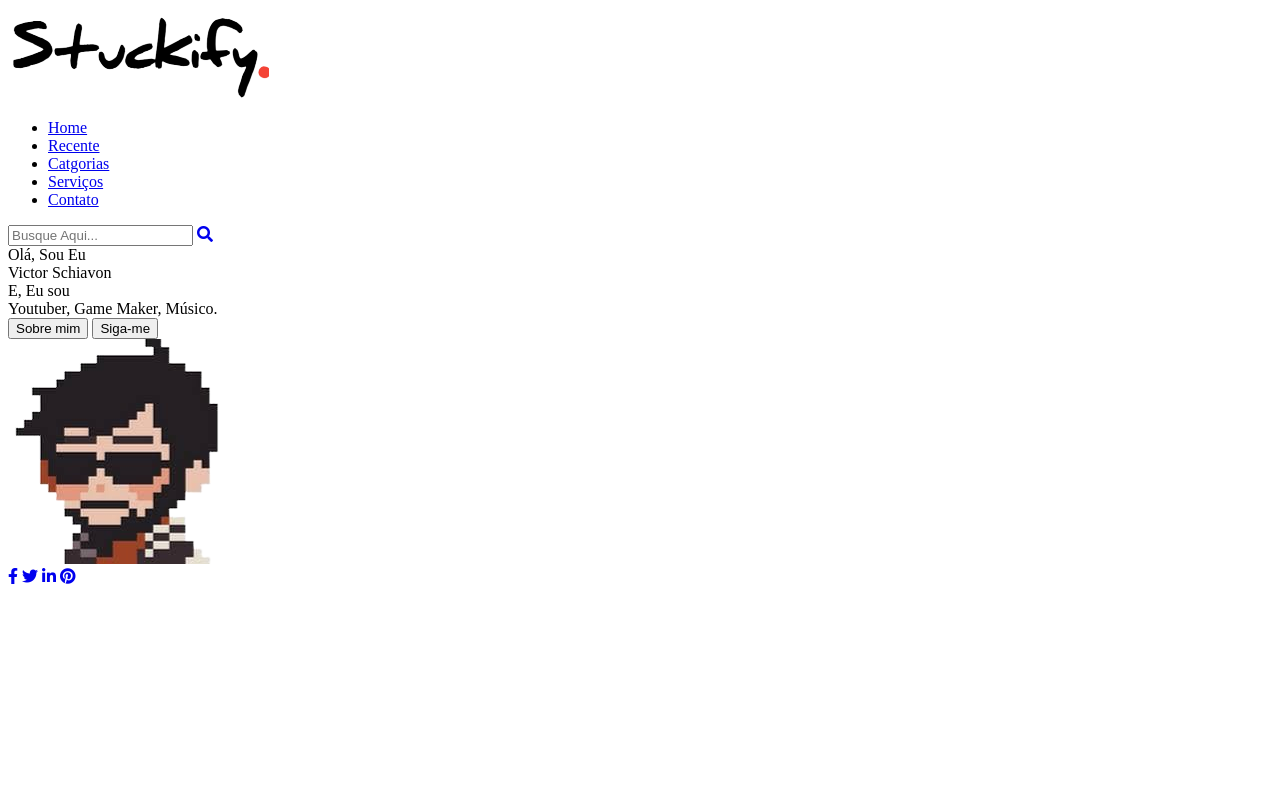
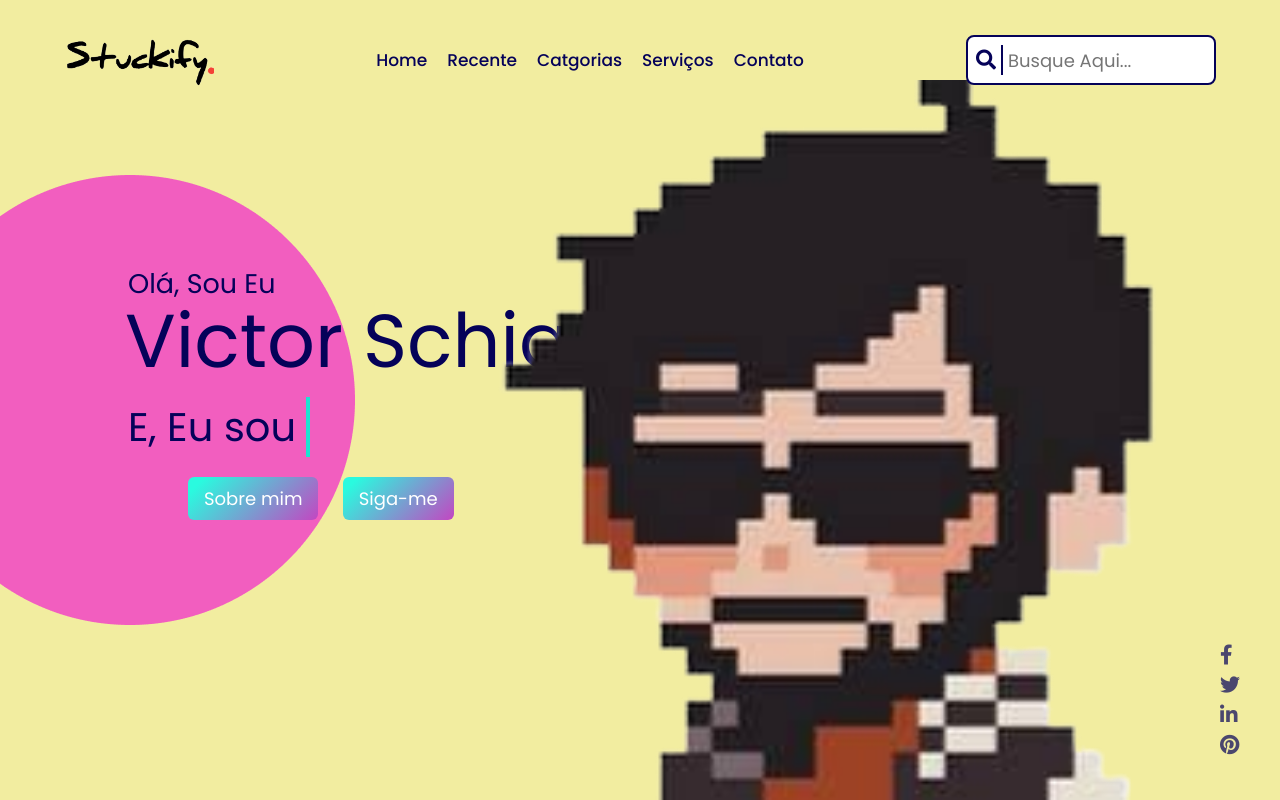
Before and after one commit to Gabriel-Ferreira-Pereira/Projetos-Jailson-HTML5-CSS3, a plain HTML site: page Difícil/01/01dificil.html in a window 1280 px wide. Drawn offline with Linux system fonts and the light colour scheme; files that its build step writes are made by us from their sources; the site is published under a folder, as on GitHub Pages, so addresses that start at the root find nothing.

Commit message:
Update 01dificil.html

```diff
--- a/Difícil/01/01dificil.html
+++ b/Difícil/01/01dificil.html
@@ -7,7 +7,7 @@
     <meta name="description" content="">
     <meta http-equiv="X-UA-Compatible" content="ie=edge">
     <meta name="keywords" content="">
-    <link rel="stylesheet" href="/ProjetosJailson/css/01dificil.css">
+    <link rel="stylesheet" href="01dificil.css">
     <link rel="stylesheet" href="https://cdnjs.cloudflare.com/ajax/libs/font-awesome/5.15.2/css/all.min.css"/>
     <title>Design Simples de Site</title>
 </head>
```
